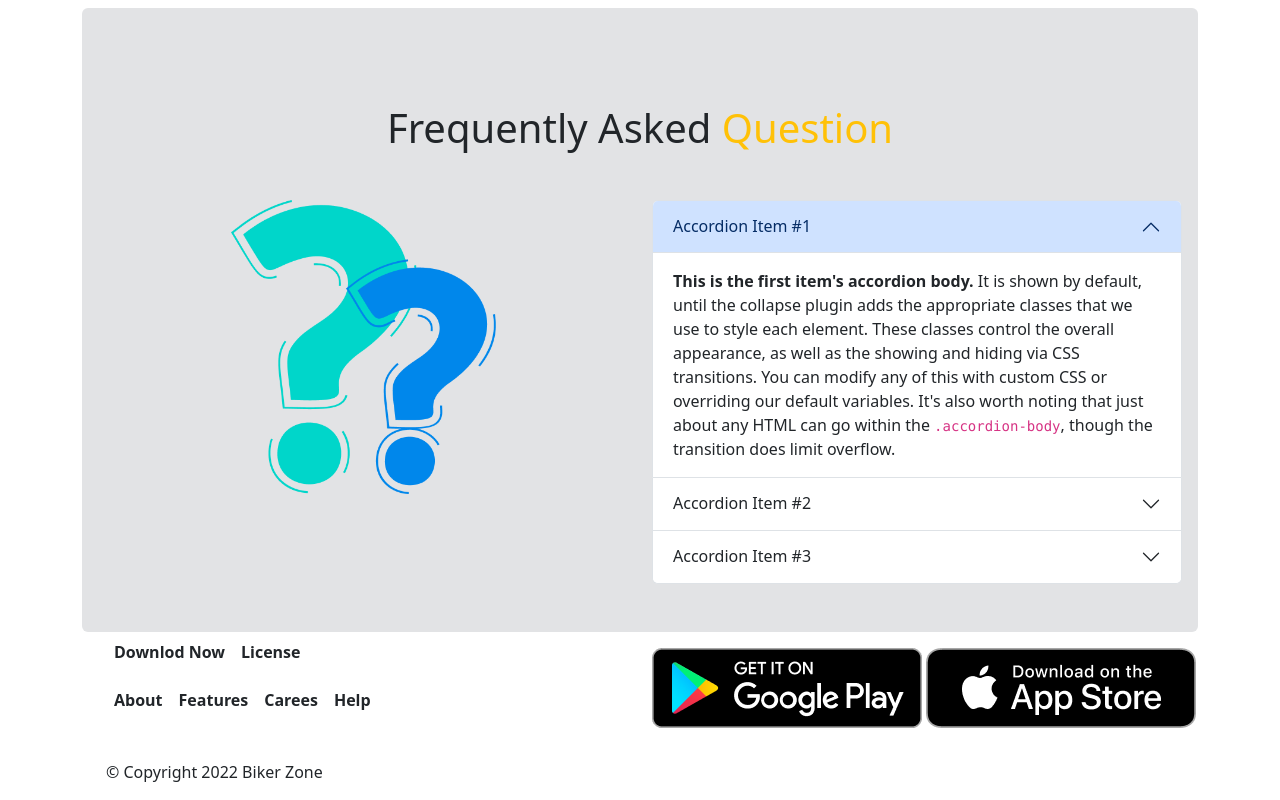
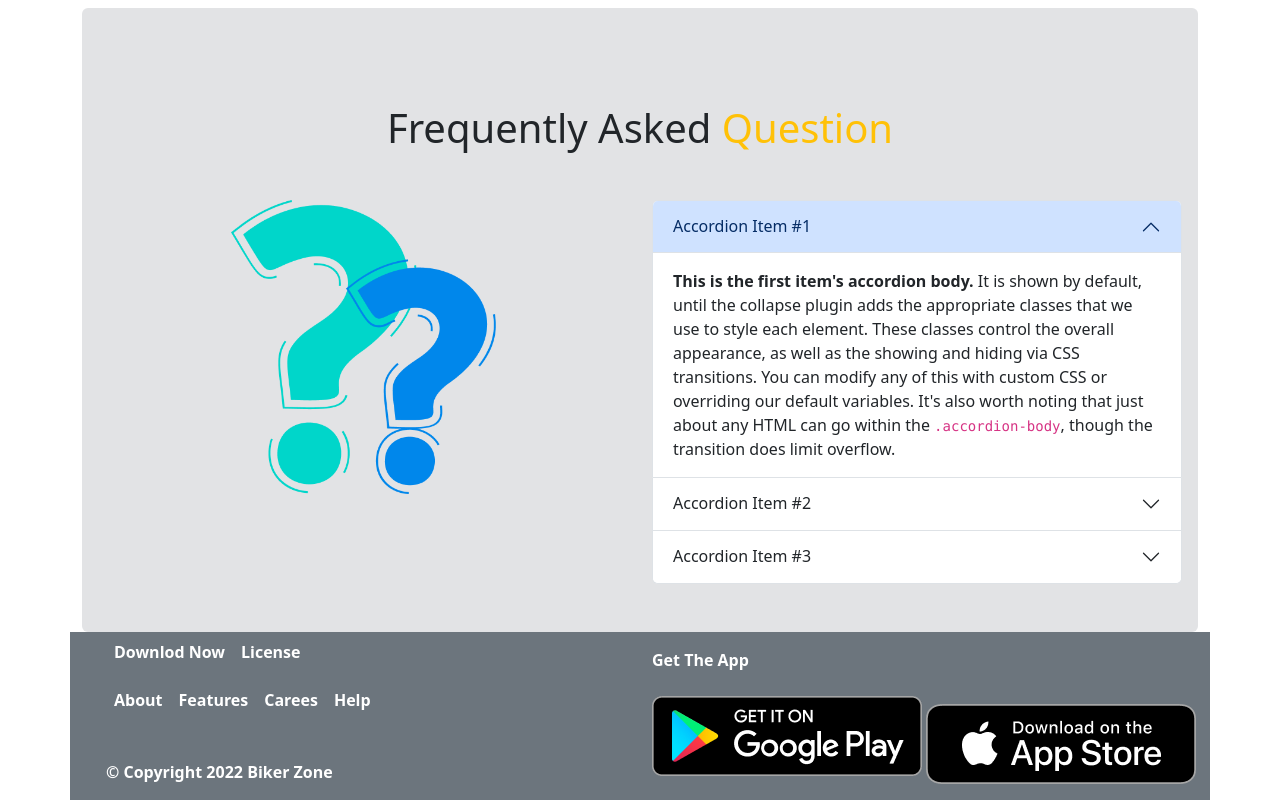
Before and after one commit to MuntasirMamuon/bike-zone, a plain HTML site: page index.html in a window 1280 px wide. Shown: the part 2129-2929 px from the top of the page. Drawn offline with nearby package versions, Linux system fonts and the light colour scheme.

Commit message:
footer-style change

```diff
--- a/index.html
+++ b/index.html
@@ -282,59 +282,9 @@
       </div>
  </section>
  </main>
- <!-- footer -->
- <!-- <footer>
-  <section>
-   <div> <section class="text-bg-secondary">
-    <div class="container d-flex ">
-          <div >Downlod Now</div>
-          <div class="ms-5">license</div>
-    </div>
 
-  <div class="container ">
-    <div class="row row-cols-1 row-cols-md-2 ">
-     <div class="col   ">
-
-     <div class="">
-      <div class="">
-        <ul class="d-flex  ">
-          <li class="ms-5 list-none">About</li>
-          <li class="ms-5">Features</li>
-          <li class="ms-5">Carees</li>
-          <li class="ms-5">Help</li>
-        </ul>
-        <div><p>Copyright © 2022 Biker Zone</p></div>
-     </div>
-     </div>
-
-
-    </div>
-  </div>
-
-
-
-
-  </section>
-
-    <div class="cols-12 cols-md-12">
-      <div class=" d-flex">
-
-
-        <h1>Get The App</h1>
-      <img src="./images/bike/ios.png" alt=""><br>
-      <img src="./images/bike/android.png" alt="">
-
-
-      </div>
-    </div>
-
-
-
-
-
- </footer> -->
 <footer>
-    <div class="row">
+    <div class="row text-bg-secondary">
       <div class="col-12 col-md-6">
          <div>
 
@@ -349,14 +299,14 @@
               <li class="ms-3">Carees</li>
               <li class="ms-3">Help</li>
              </ul>
-             <p class="mt-5 ms-4">© Copyright 2022 Biker Zone</p>
+             <p class="mt-5 ms-4 fw-bold">© Copyright 2022 Biker Zone</p>
          </div>
       </div>
       <div class="col-12 col-md-6">
           <div>
-            <p></p>
+            <p class="fw-bold mt-3">Get The App</p>
               <img src="./images/bike/android.png" alt="">
-              <img src="./images/bike/ios.png" alt="">
+              <img class="mt-3" src="./images/bike/ios.png" alt="">
           </div>
       </div>
     </div>
```
